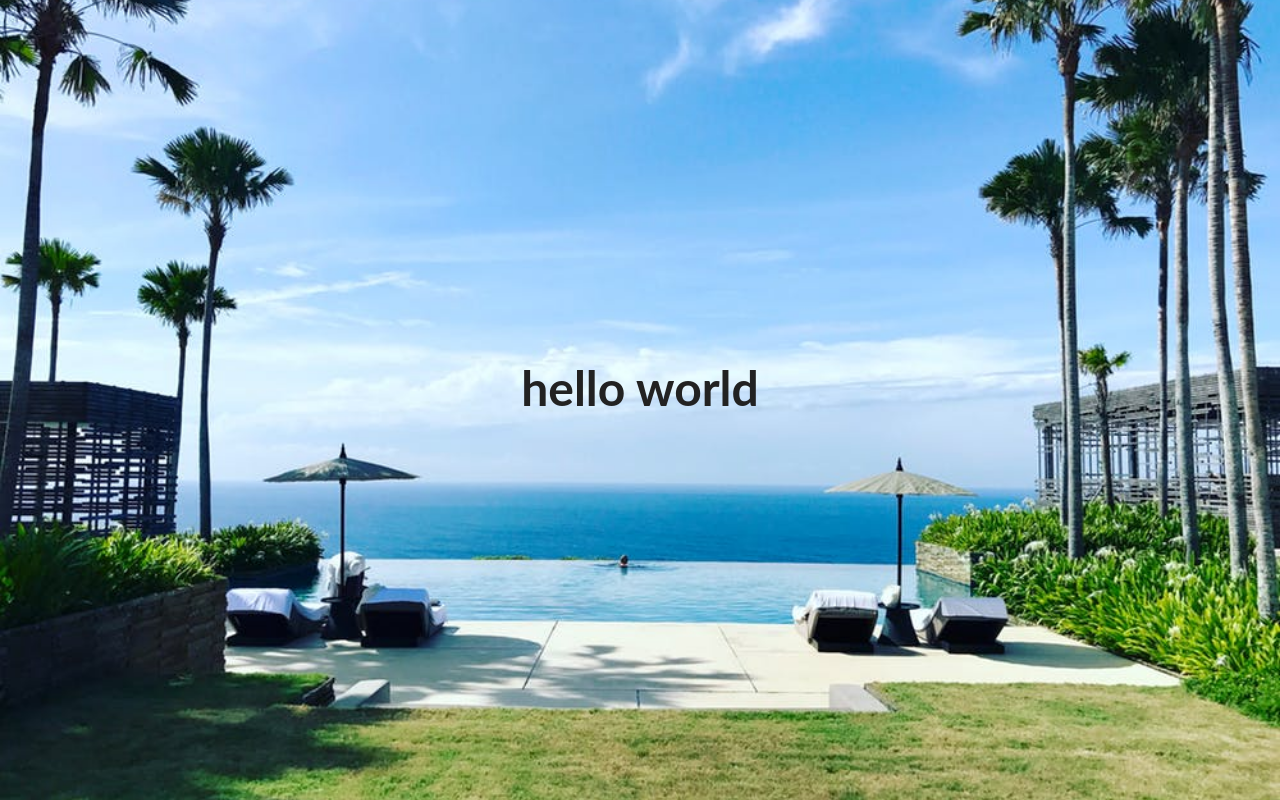
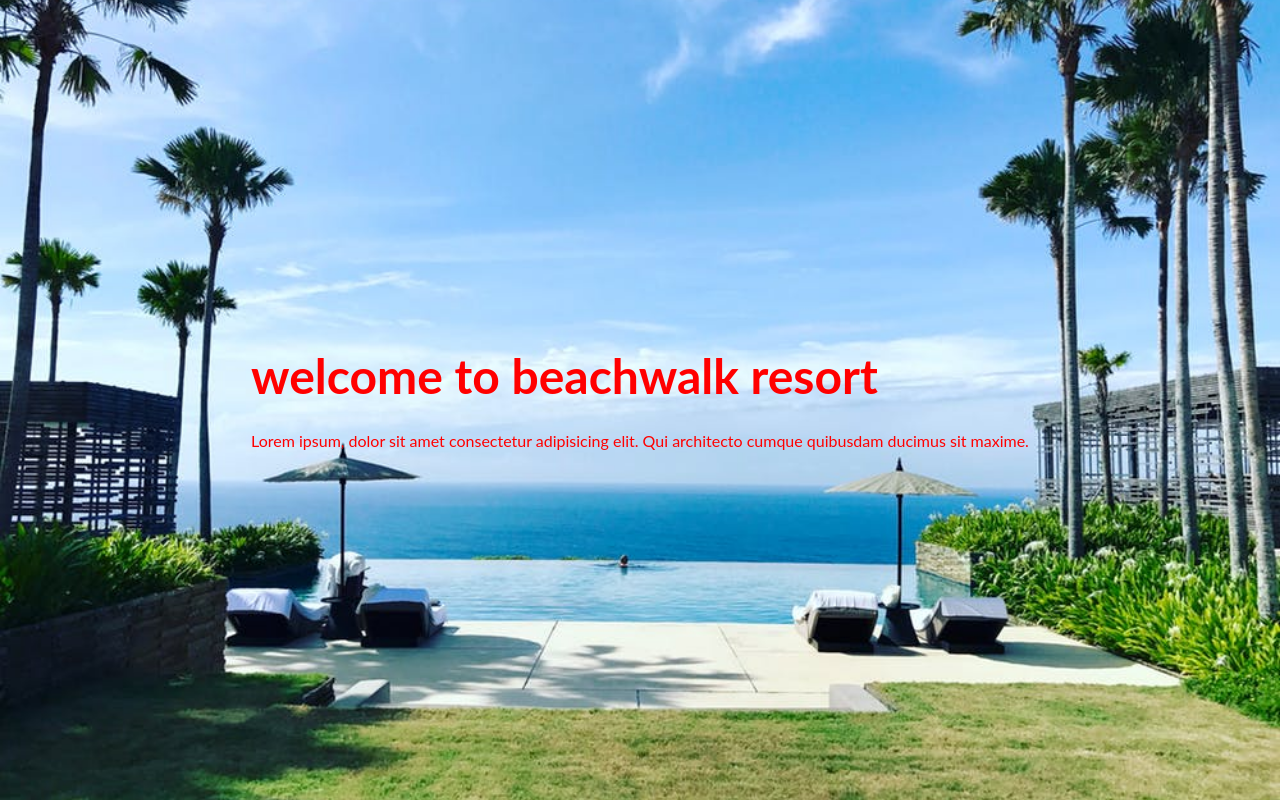
Before and after one commit to nelsW70/react_beachwalk-resort, a React (Create React App) app: page / in a window 1280 px wide. Built offline with nearby package versions, Linux system fonts and the light colour scheme; the HTML template or start-up script is replaced by a standard one.

Commit message:
add: 46: banner component basics

```diff
--- /dev/null
+++ b/src/components/globals/Banner.js
@@ -0,0 +1,22 @@
+import React from 'react';
+import styled, { css, keyframes } from 'styled-components';
+import { setColor } from '../../styles';
+
+const Banner = ({ className, title, text, children, greeting }) => {
+  return (
+    <div className={className}>
+      <h1>
+        {greeting} <span>{title}</span>
+      </h1>
+      <div className="info">
+        <p>{text}</p>
+        {children}
+      </div>
+    </div>
+  );
+};
+
+const BannerWrapper = styled(Banner)`
+  color: red;
+`;
+export default BannerWrapper;
--- a/src/components/home/Header.js
+++ b/src/components/home/Header.js
@@ -1,12 +1,17 @@
 import React from 'react';
 import Hero from '../globals/Hero';
-import aboutImg from '../../images/aboutBcg.jpeg';
+// import aboutImg from '../../images/aboutBcg.jpeg';
 import homeImg from '../../images/homeBcg.jpeg';
+import Banner from '../globals/Banner';
 
 const Header = () => {
   return (
     <Hero img={homeImg}>
-      <h1>hello world</h1>
+      <Banner
+        greeting="welcome to"
+        title="beachwalk resort"
+        text="Lorem ipsum, dolor sit amet consectetur adipisicing elit. Qui architecto cumque quibusdam ducimus sit maxime."
+      />
     </Hero>
   );
 };
```
